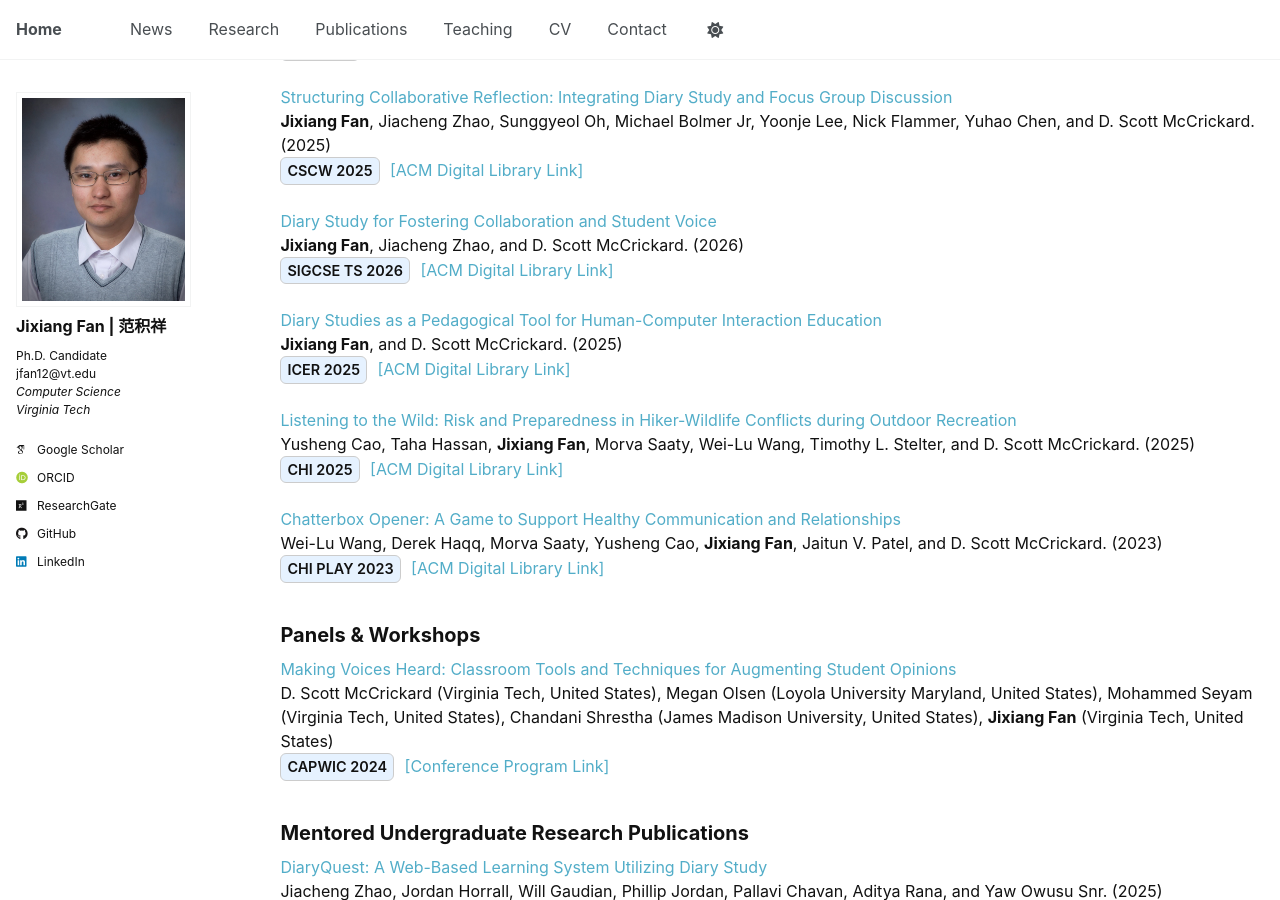
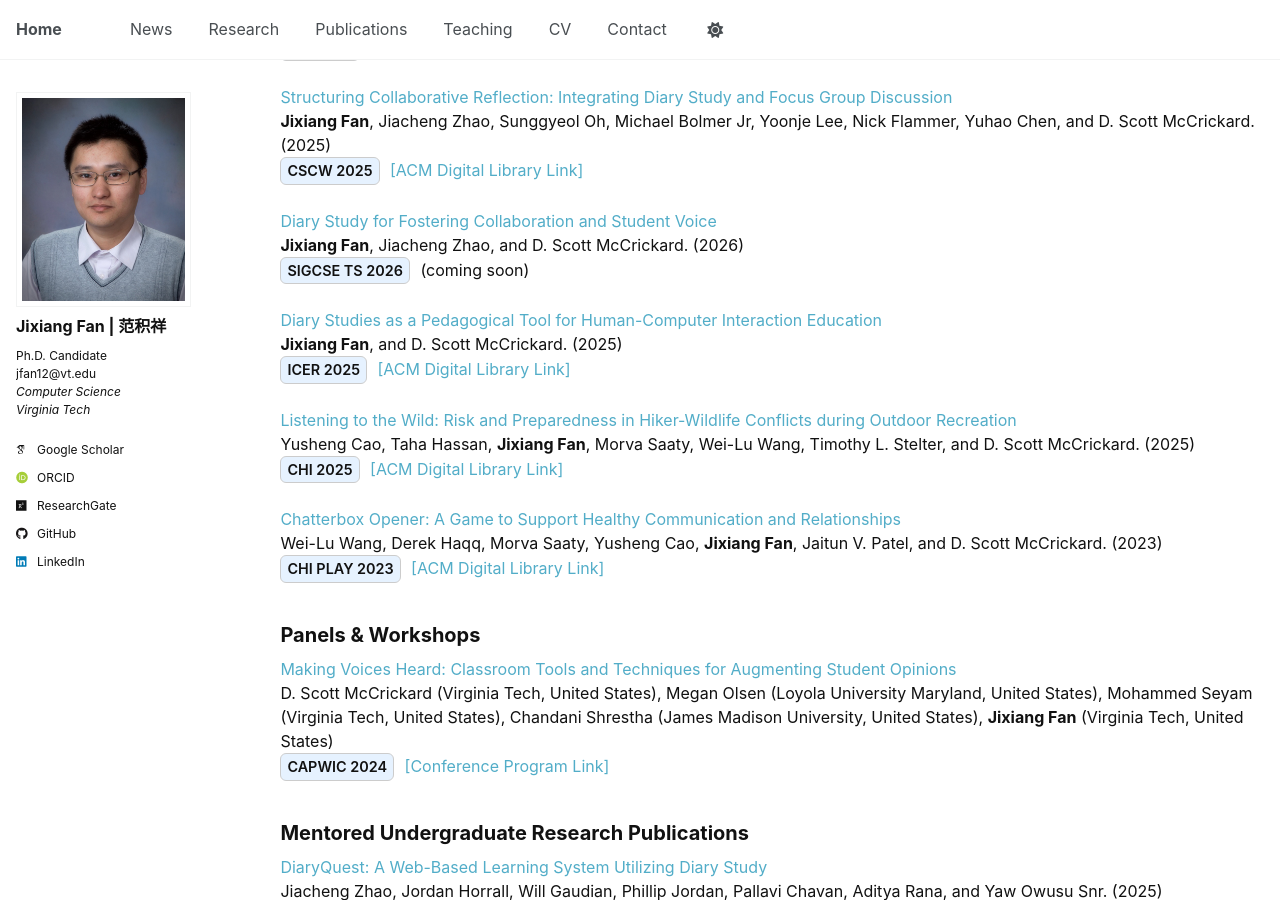
Before and after one commit to JixiangFan/web, a Jekyll site: the page built from _pages/publications.html, in a window 1280 px wide and 900 px high, scrolled down 1587 px. Built offline with Jekyll 4.4.1, drawn with Linux system fonts in a browser that asks for light colours; some web fonts are replaced.

Commit message:
Update publications.html

```diff
--- a/_pages/publications.html
+++ b/_pages/publications.html
@@ -300,7 +300,7 @@ archival works.
 </div>
 
 <div class="pub-entry">
-  <a href="https://dl.acm.org/doi/pdf/10.1145/3715070.3749233">
+  <a href="#">
     Diary Study for Fostering Collaboration and Student Voice
   </a><br>
 
@@ -312,7 +312,7 @@ archival works.
     SIGCSE TS 2026
   </span>
 
-  <a href="https://dl.acm.org/doi/10.1145/3715070.3749233">[ACM Digital Library Link]</a>
+  (coming soon)
 </div>
 
 <div class="pub-entry">
```
